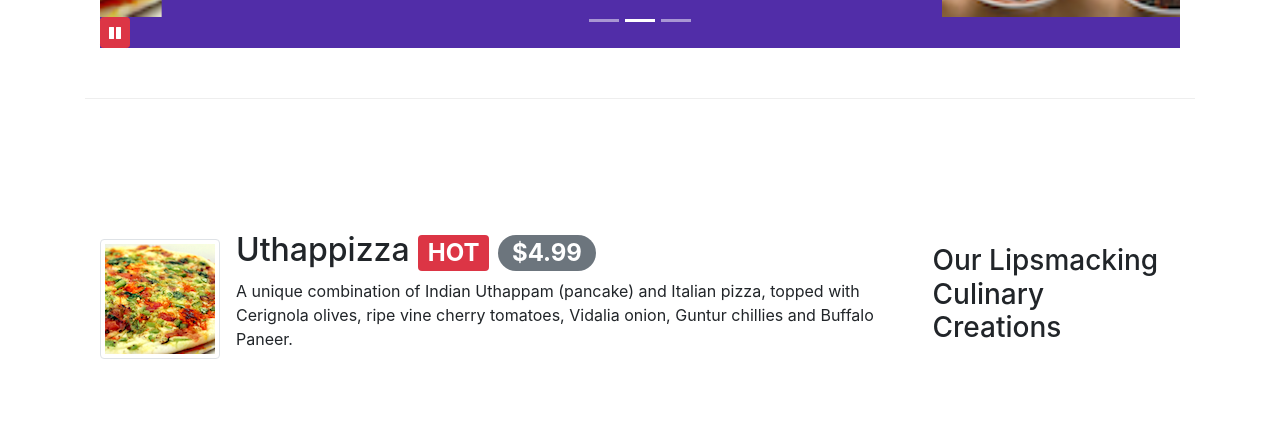
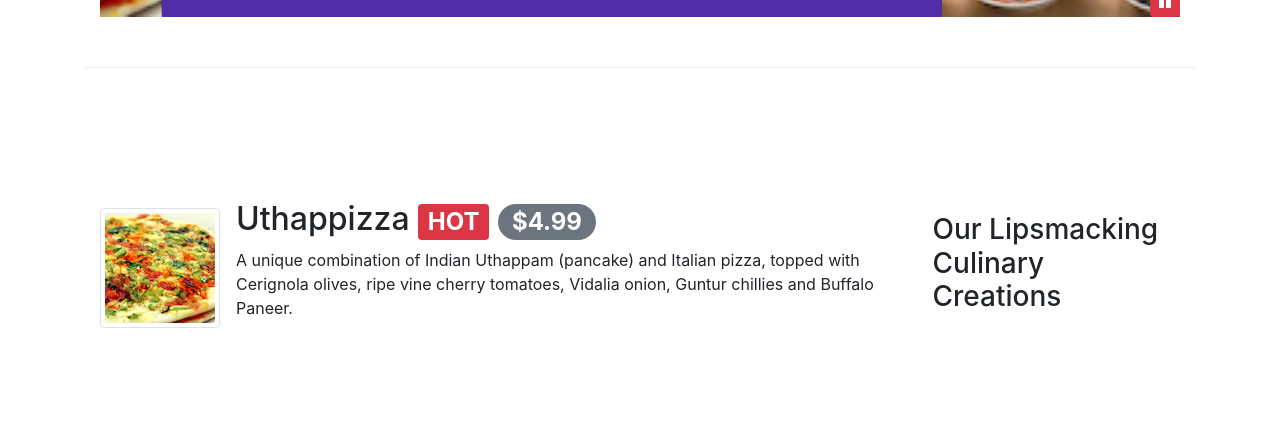
Before and after one commit to audreynmy/bootstrap-week4, a website: page index.html in a window 1280 px wide. Shown: the part 667-1100 px from the top of the page. Drawn offline with nearby package versions, Linux system fonts and the light colour scheme; files that its build step writes are made by us from their sources.

Commit message:
carouselButton

```diff
--- a/css/styles.less
+++ b/css/styles.less
@@ -68,7 +68,7 @@ body{
   }
 }
 
-@carouselButton {
+#carouselButton {
   right: 0px;
   position: absolute;
   bottom: 0px;
```
